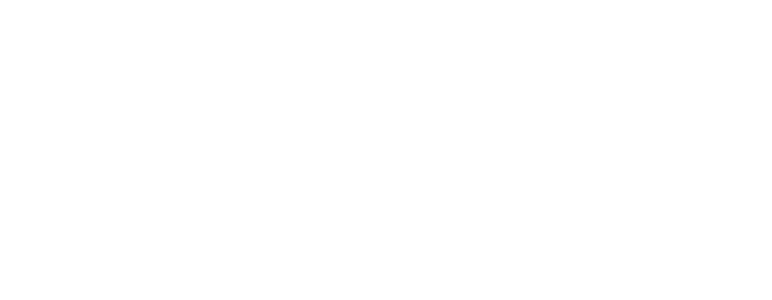
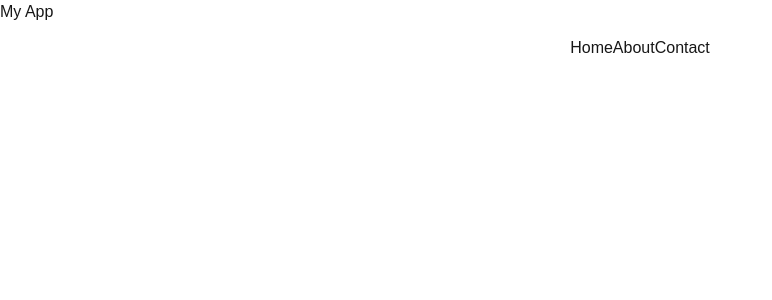
Before and after one commit to ACESunny/Chinanan, a Next.js app in the folder web/: page / in a window 1280 px wide. Shown: the top 300 px of the page, without its empty margins (0-772 px from the left). Built offline with nearby package versions, Linux system fonts and the light colour scheme.

Commit message:
update Nav

```diff
--- a/web/src/app/component/header.jsx
+++ b/web/src/app/component/header.jsx
@@ -7,3 +7,5 @@
     </header>
   );
 }
+
+export default Header;
--- a/web/src/app/component/nav.jsx
+++ b/web/src/app/component/nav.jsx
@@ -0,0 +1,15 @@
+import React from "react";
+
+function Nav() {
+  return (
+    <nav>
+      <ul className="flex justify-center p-3">
+        <li>Home</li>
+        <li>About</li>
+        <li>Contact</li>
+      </ul>
+    </nav>
+  );
+}
+
+export default Nav;
--- a/web/src/app/layout.jsx
+++ b/web/src/app/layout.jsx
@@ -2,8 +2,8 @@
 import "./globals.css";
 import { SpeedInsights } from '@vercel/speed-insights/next';
 
-import Header from "next/head";
-
+import Header from "./component/header";
+import Nav from "./component/nav";
 
 const geistSans = Geist({
   variable: "--font-geist-sans",
@@ -27,6 +27,7 @@
         className={`${geistSans.variable} ${geistMono.variable} antialiased`}
       >
         <Header />
+        <Nav />
         {children}
         <SpeedInsights />
       </body>
```
